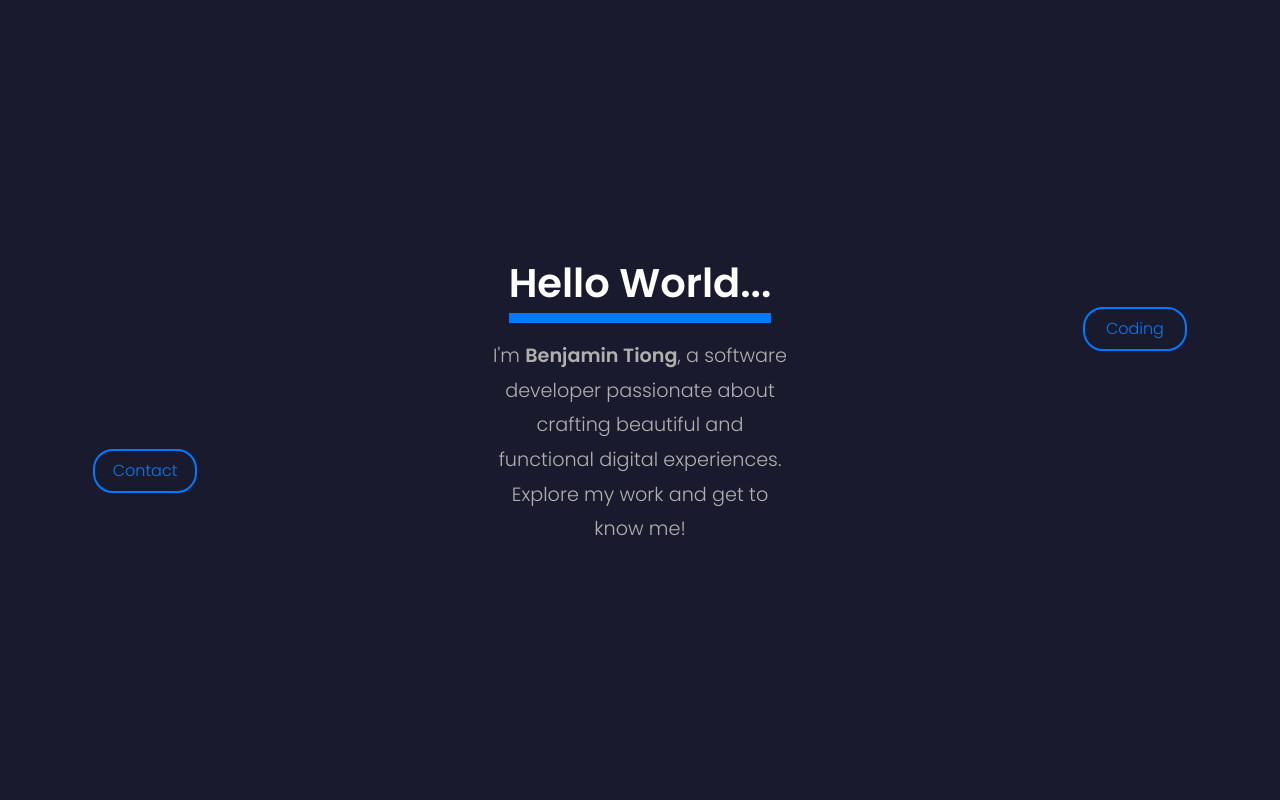
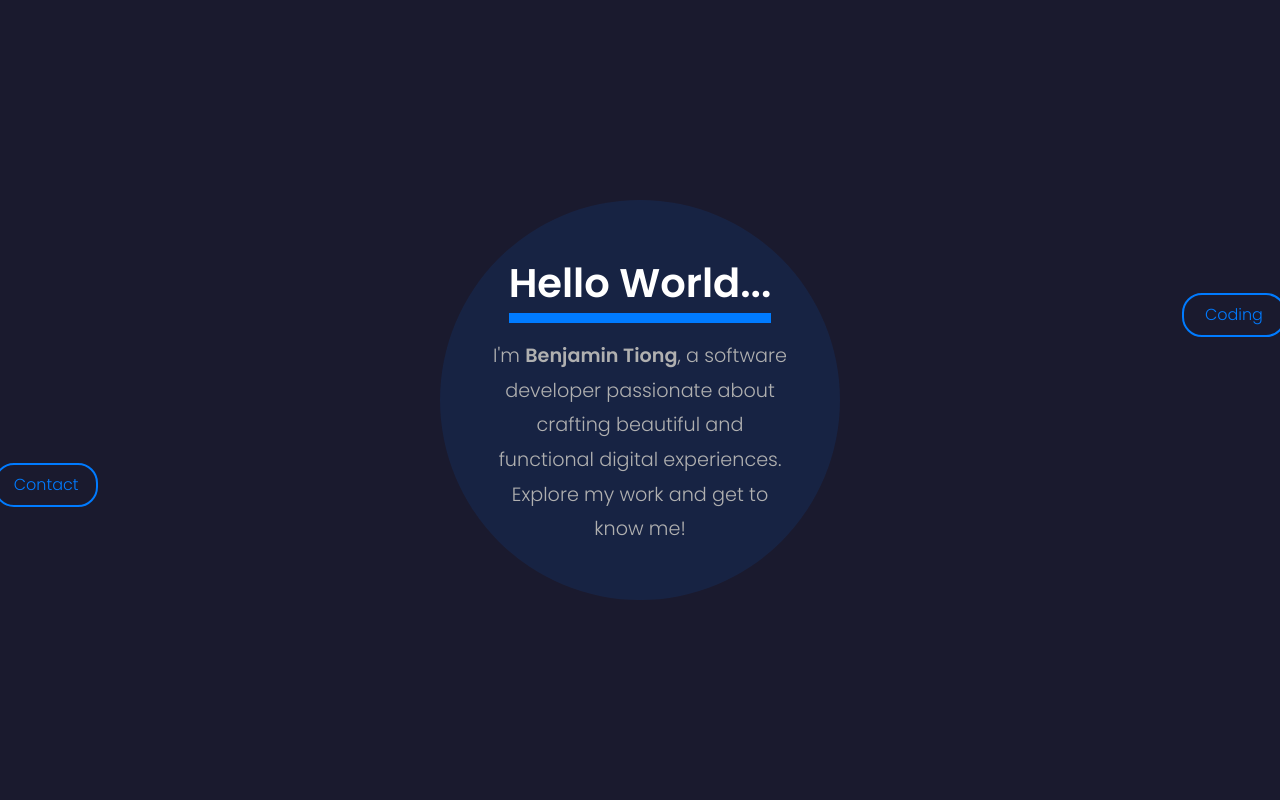
Before and after one commit to bengoEOZZ/portfolio, a PHP site: page /indexNew.php in a window 1280 px wide. Run offline with PHP 8.4, Linux system fonts and the light colour scheme.

Commit message:
Home Page: Added Cicle Planet Design around center text

```diff
--- a/indexNew.php
+++ b/indexNew.php
@@ -16,6 +16,17 @@
             text-align: center;
         }
 
+        .circle-background {
+            position: absolute;
+            top: 50%;
+            left: 50%;
+            transform: translate(-50%, -50%);
+            width: 400px; /* Adjust the size of the circle */
+            height: 400px; /* Make it a perfect circle */
+            background: rgba(0, 123, 255, 0.1); /* Light blue with transparency */
+            border-radius: 50%; /* Makes it a circle */
+            z-index: 5; /* Ensure it is behind the text */
+        }
         body:active {
             cursor: grabbing; /* Cursor when dragging */
         }
@@ -159,7 +170,9 @@
 </head>
 <body>
 
-    <div class="container" id="mydiv">
+    <div class="container" id="draggable">
+
+        <div class="circle-background"></div>
         <div class="center-content">
             <h1 class="center-text">Hello World...</h1>
             <p class="intro">I'm <strong>Benjamin Tiong</strong>, a software developer passionate about crafting beautiful and functional digital experiences. Explore my work and get to know me!</p>
--- a/static/javascript/circle-animation.js
+++ b/static/javascript/circle-animation.js
@@ -1,7 +1,7 @@
 document.addEventListener("DOMContentLoaded", () => {
     const buttonsWrapper = document.querySelector(".buttons-wrapper");
     const buttons = document.querySelectorAll(".btn");
-    const radius = 500; // Radius of the circular path
+    const radius = 600; // Radius of the circular path
     const centerX = buttonsWrapper.offsetWidth / 2; // Center of the wrapper (horizontal)
     const centerY = buttonsWrapper.offsetHeight / 2; // Center of the wrapper (vertical)
     let angle = 0; // Starting angle
--- a/static/javascript/drag.js
+++ b/static/javascript/drag.js
@@ -1,4 +1,6 @@
-// Make the Screen DIV element draggable:
+// Make the DIV element draggable:
+dragElement(document.getElementById("draggable"));
+
 function dragElement(elmnt) {
   var pos1 = 0, pos2 = 0, pos3 = 0, pos4 = 0;
   if (document.getElementById(elmnt.id)) {
```
